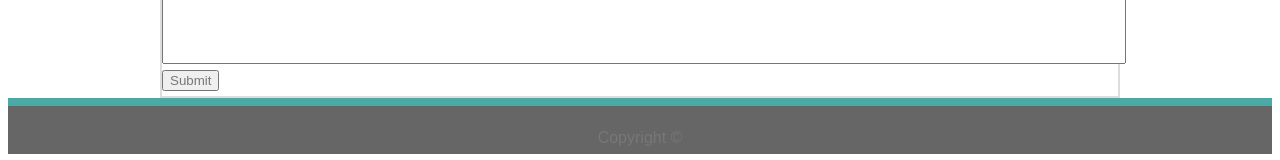
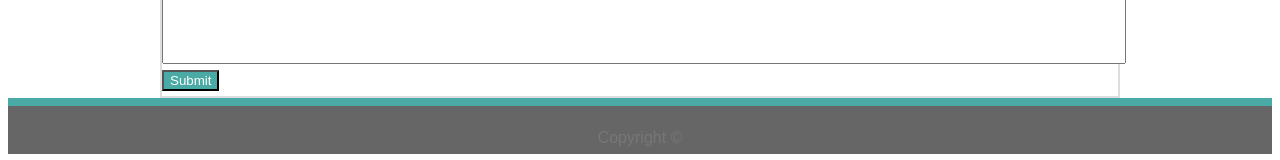
Before and after one commit to davidcbalsley/hw02-bootstrap, a plain HTML site: page contact.html in a window 1280 px wide. Shown: the part 450-610 px from the top of the page. Drawn offline with Linux system fonts and the light colour scheme.

Commit message:
formatting the submit button

```diff
--- a/assets/css/style.css
+++ b/assets/css/style.css
@@ -12,6 +12,12 @@ body {
     /* grid-template-rows: 1fr auto; */
     line-height: 200%;
     /* min-height: 100%; */
+}
+
+/* Submit button on the Contact page */
+button {
+    background-color: #4aaaa5;
+    color: #ffffff;
 }
 
 footer {
```
